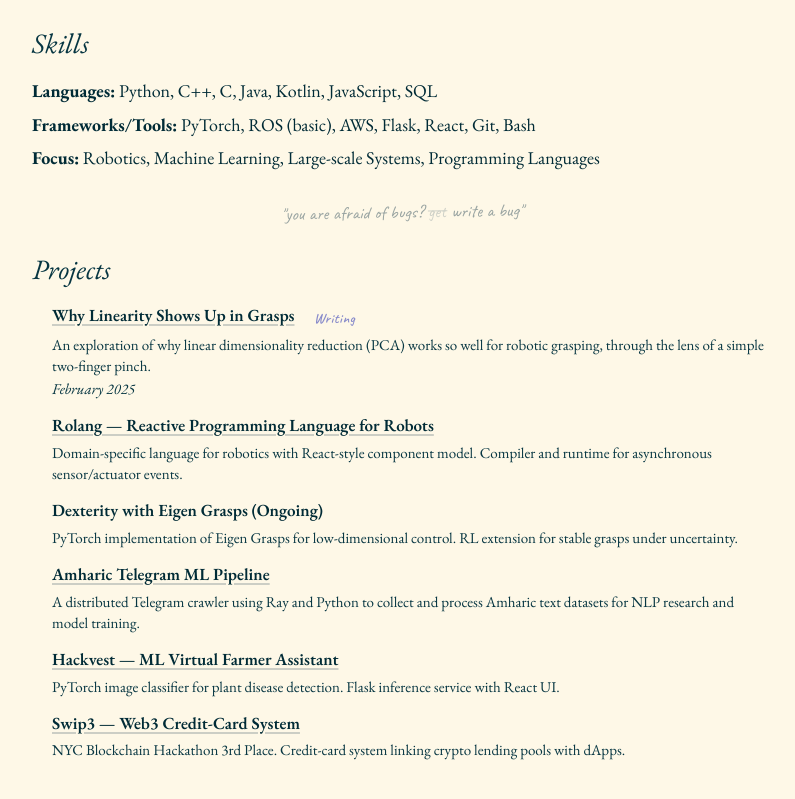
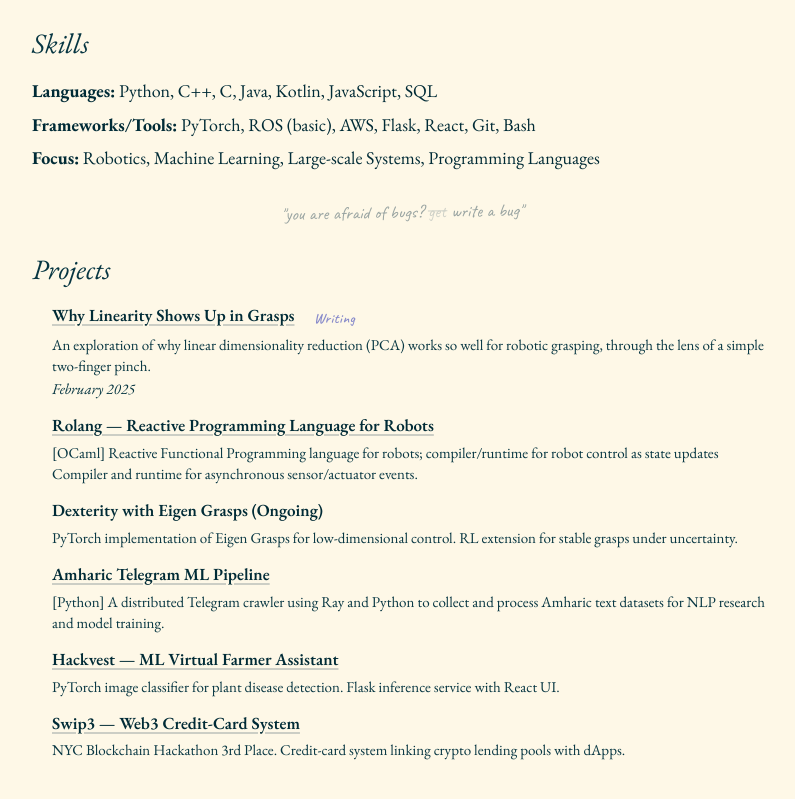
Before and after one commit to bereket-molla/is, a plain HTML site: page index.html in a window 1280 px wide. Shown: the part 1261-2060 px from the top of the page, without its empty margins (238-1033 px from the left). Drawn offline with nearby package versions, Linux system fonts and the light colour scheme; a script that the page names is missing.

Commit message:
Revise paper links and author descriptions
Updated paper titles and authors with additional context.

```diff
--- a/index.html
+++ b/index.html
@@ -146,9 +146,10 @@
                     </div>
                     <div class="research-item">
                         <div class="paper-title">
-                            <a href="https://drive.google.com/file/d/1FR0dIOmV3LCKkecWL6cYwBXbK_Bpe8gg/view?usp=sharing">Rolang — Reactive Programming Language for Robots</a>
+                            <a href="https://react-blog-components-two.vercel.app/rolang">Rolang — Reactive Programming Language for Robots</a>
                         </div>
-                        <div class="paper-authors">Domain-specific language for robotics with React-style component model. Compiler and runtime for asynchronous sensor/actuator events.</div>
+                        <div class="paper-authors">[OCaml] Reactive Functional Programming language for robots; compiler/runtime for robot control as state
+updates Compiler and runtime for asynchronous sensor/actuator events.</div>
                     </div>
                     <div class="research-item">
                         <div class="paper-title">
@@ -161,7 +162,7 @@
                     <div class="paper-title">
                         <a href="https://github.com/bereket-molla/amharic-dataset-engine">Amharic Telegram ML Pipeline</a>
                     </div>
-                    <div class="paper-authors">A distributed Telegram crawler using Ray and Python to collect and process Amharic text datasets for NLP research and model training.</div>
+                    <div class="paper-authors">[Python] A distributed Telegram crawler using Ray and Python to collect and process Amharic text datasets for NLP research and model training.</div>
                 </div>
                 <div class="research-item">
                     <div class="paper-title">
```
